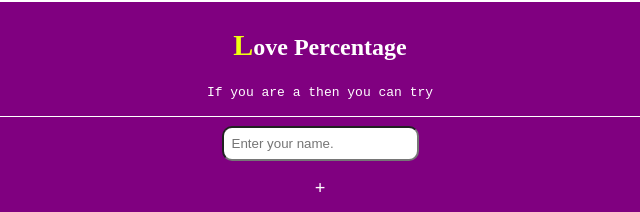
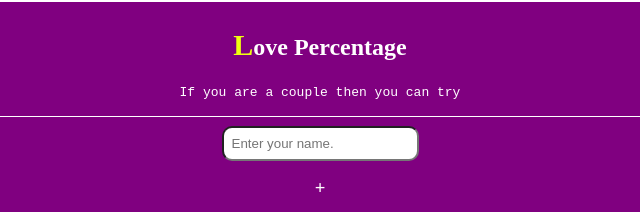
Before and after one commit to mithun62/Love-percentage2, a plain HTML site: page index.html in a window 1280 px wide. Shown: the part 110-322 px from the top of the page, 320-960 px from the left. Drawn offline with Linux system fonts and the light colour scheme.

Commit message:
Update index.html

```diff
--- a/index.html
+++ b/index.html
@@ -10,7 +10,7 @@
     <div class="container">
       <div class="head">
         <h2>Love Percentage</h2>
-        <code>If you are a then you can try</code>
+        <code>If you are a couple then you can try</code>
       </div>
 
       <table>
```
